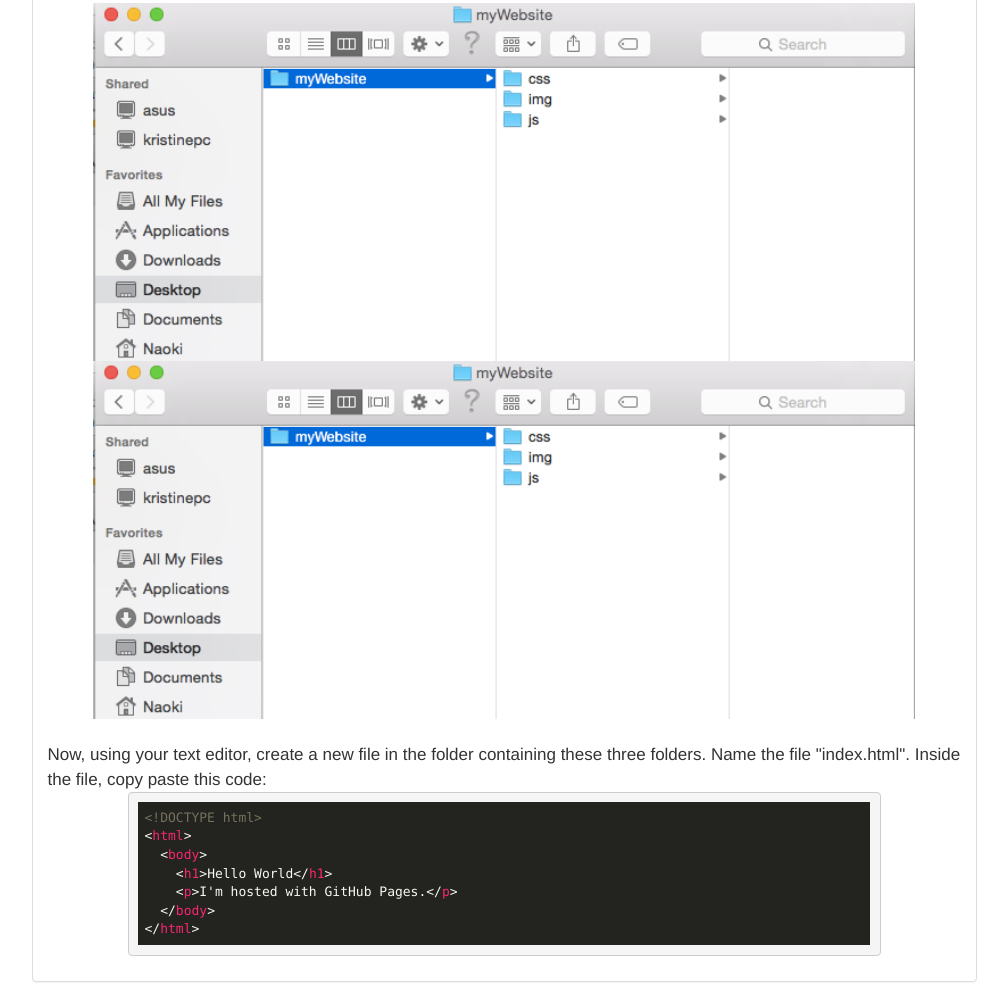
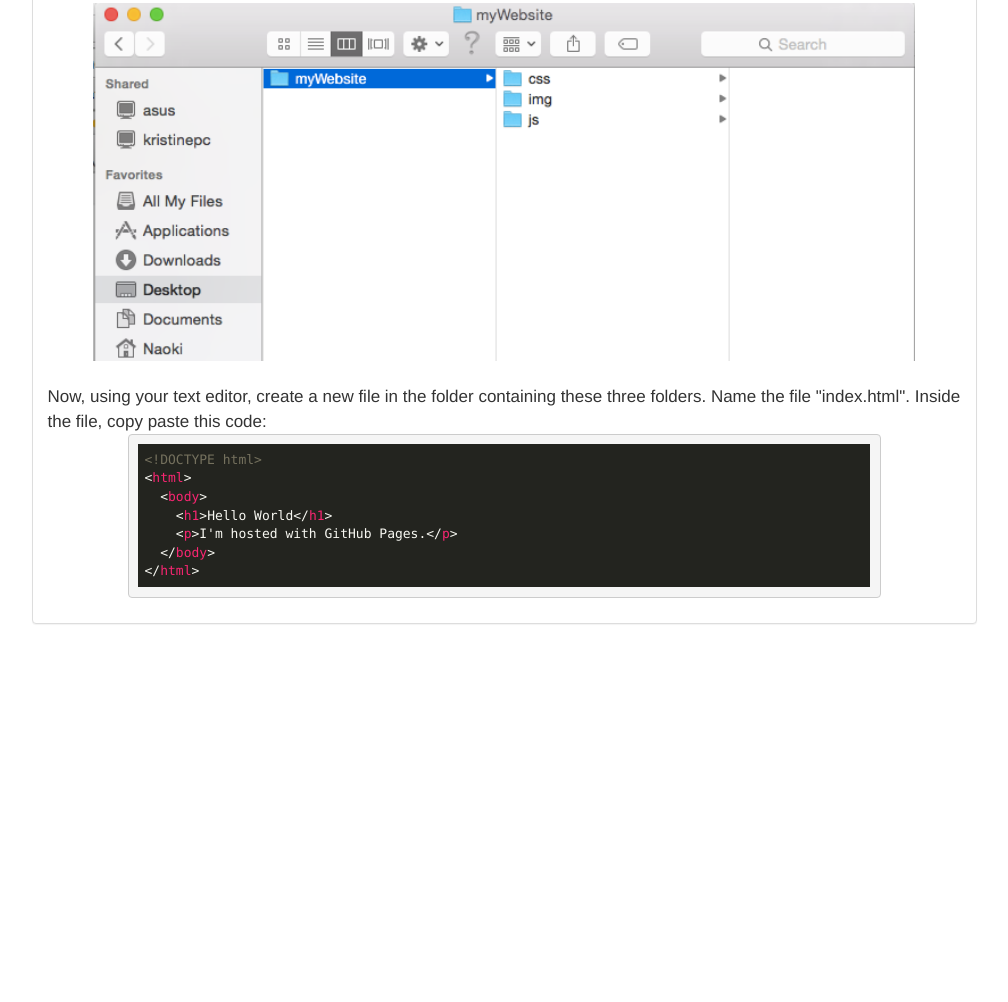
Before and after one commit to naokiyokoyama/webdesign, a plain HTML site: page index.html in a window 1280 px wide. Shown: the part 979-1981 px from the top of the page, without its empty margins (136-1144 px from the left). After the commit the page ends 1623 px from the top, so only its background shows below. Drawn offline with nearby package versions, Linux system fonts and the light colour scheme.

Commit message:
imgtest3

```diff
--- a/index.html
+++ b/index.html
@@ -70,9 +70,6 @@
                 <center>
                   <img src="./img/files.png" width="90%">
                 </center>
-                <center>
-                  <img src="./img/files.png" width="90%">
-                </center>
                 <br>
                 Now, using your text editor, create a new file in the folder containing these three folders. Name the file "index.html". Inside the file, copy paste this code:
                 <div class="codey">
```
